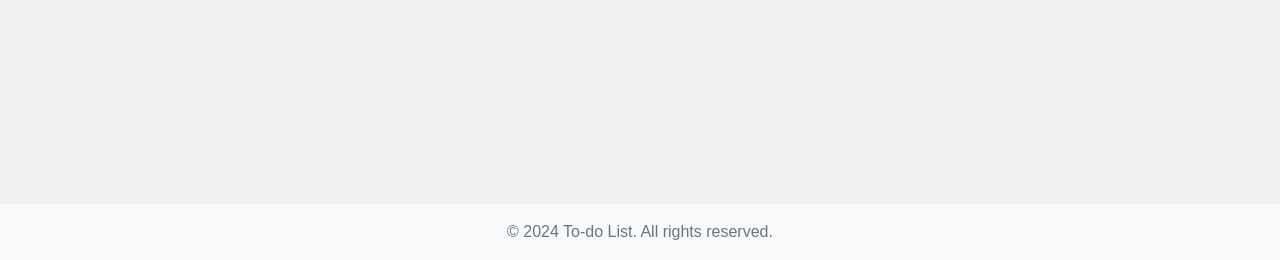
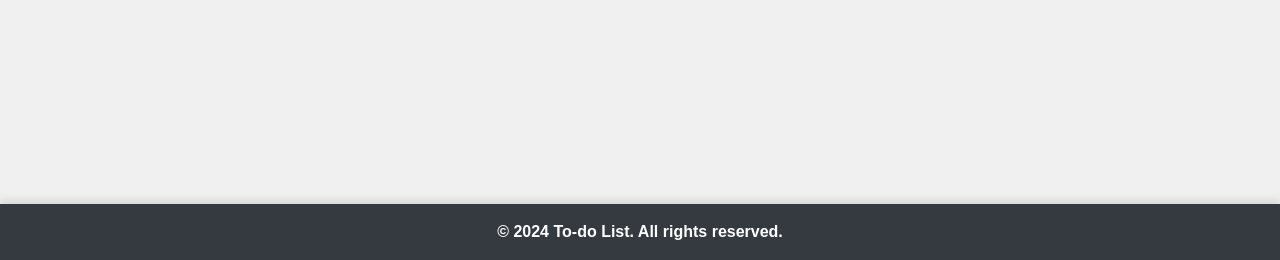
Before and after one commit to Mah-N/to-do-organizer, a Django app: page / in a window 1280 px wide. Shown: the part 540-800 px from the top of the page. Run offline with Django 4.2, Linux system fonts and the light colour scheme.

Commit message:
Enhance footer styling to match navbar design

```diff
--- a/static/css/style.css
+++ b/static/css/style.css
@@ -36,13 +36,20 @@ h1 {
 /* Footer should always be at the bottom */
 .footer {
     margin-top: auto;
-    background-color: #f8f9fa; /* Light background color to match the navbar */
+    background-color: #343a40 !important; /* Light background color to match the navbar */
     padding: 10px 0; /* Padding to give some space inside the footer */
+    color: #ffffff !important; /* White text color */
+    box-shadow: 0 -4px 8px rgba(0, 0, 0, 0.1);
+    text-align: center; /* Center the text */
+
 }
 
 .footer .text-muted {
-    color: #6c757d; /* Muted text color for the footer text */
+    color: #ffffff !important;
+    font-weight: bold; /* Make text bold */
+    /* text-align: center;  Center the text */
 }
+
 
 /* Navbar Custom Styles */
 nav.navbar {
```
